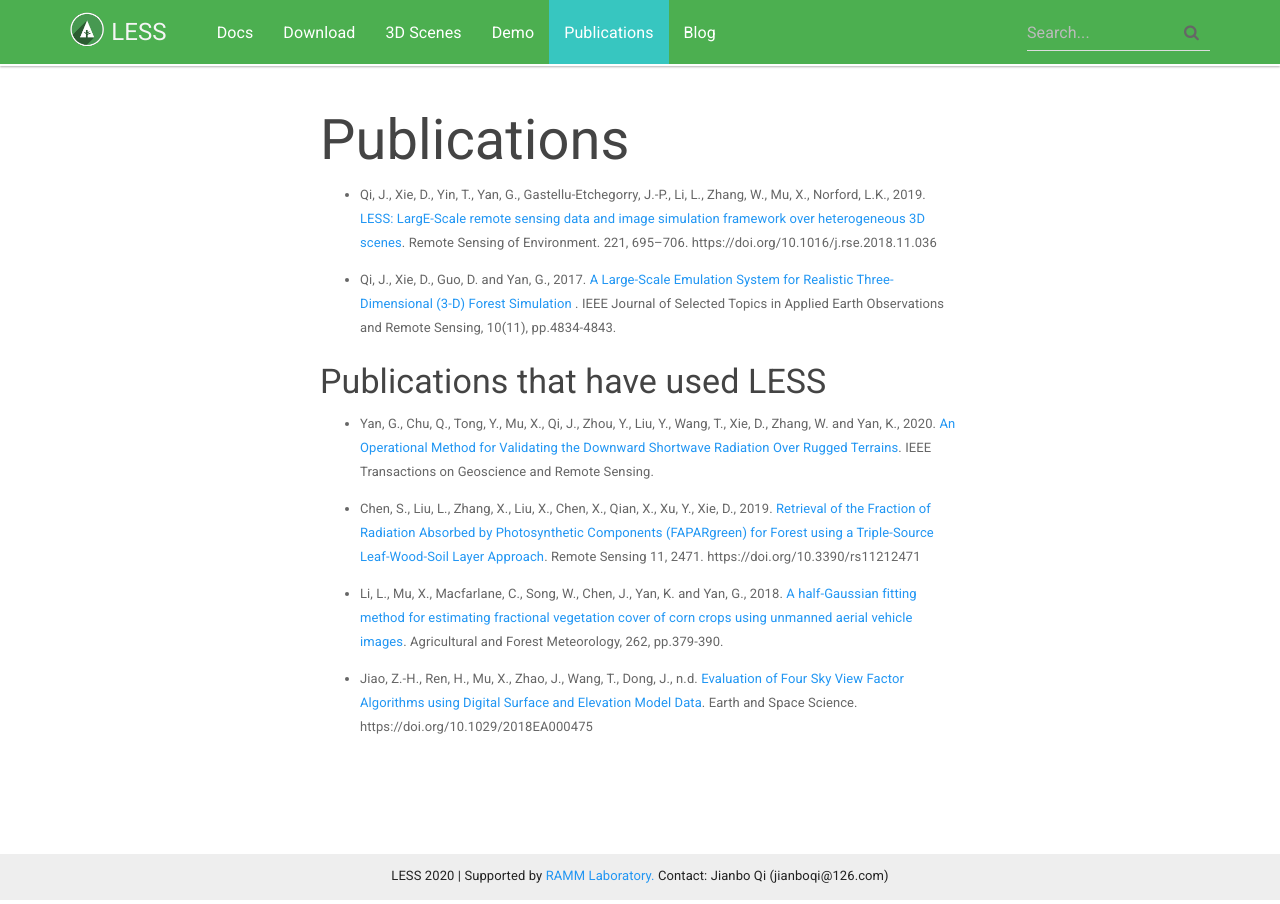
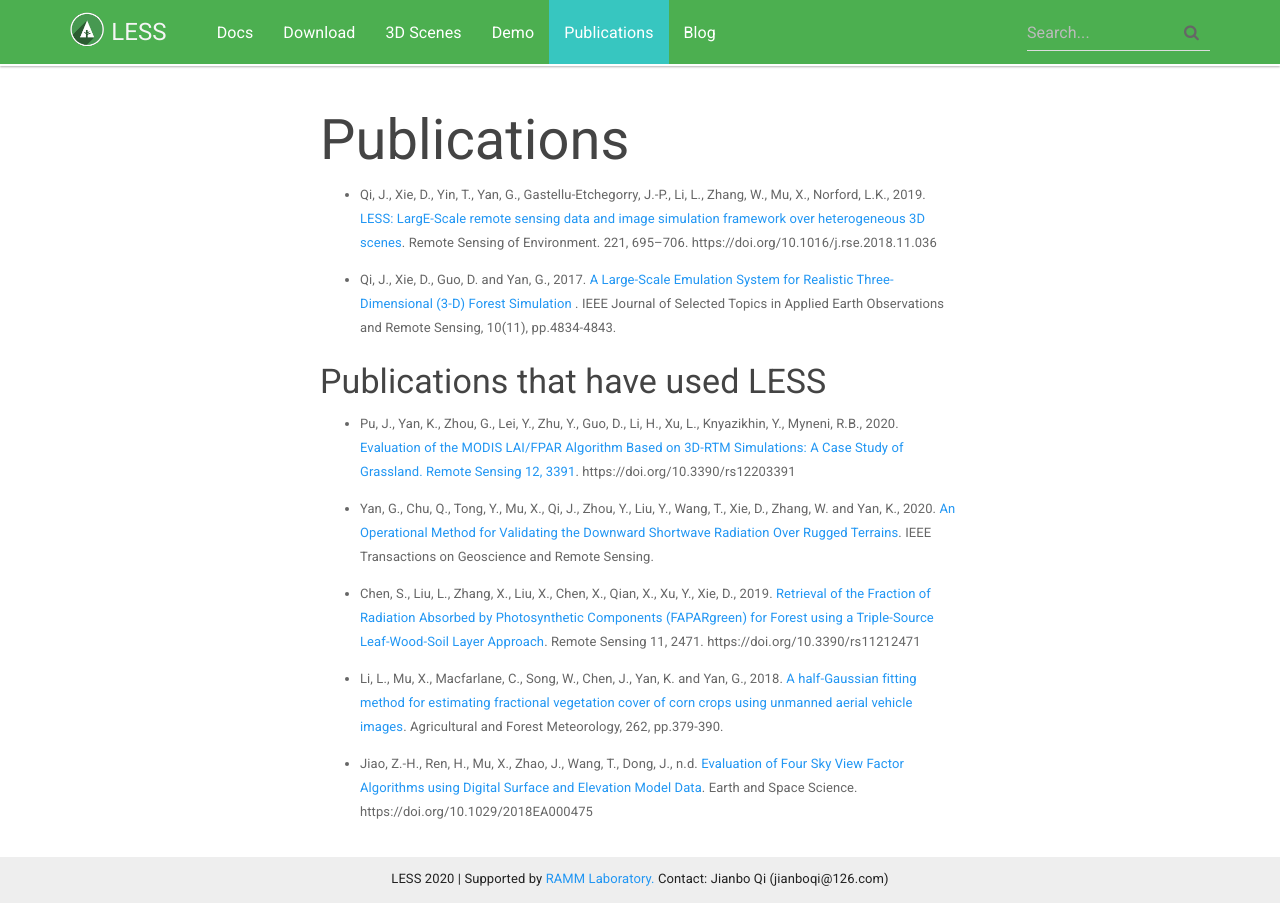
Before and after one commit to jianboqi/jianboqi.github.io, a Jekyll site: the page built from publications.md, in a window 1280 px wide. Built offline with Jekyll 4.4.1, drawn with Linux system fonts in a browser that asks for light colours; nearby versions of some CDN libraries.

Commit message:
Update publications.md

```diff
--- a/publications.md
+++ b/publications.md
@@ -11,6 +11,8 @@
 
 ### Publications that have used LESS
 
+* Pu, J., Yan, K., Zhou, G., Lei, Y., Zhu, Y., Guo, D., Li, H., Xu, L., Knyazikhin, Y., Myneni, R.B., 2020. [Evaluation of the MODIS LAI/FPAR Algorithm Based on 3D-RTM Simulations: A Case Study of Grassland. Remote Sensing 12, 3391](https://www.mdpi.com/2072-4292/12/20/3391). https://doi.org/10.3390/rs12203391
+
 * Yan, G., Chu, Q., Tong, Y., Mu, X., Qi, J., Zhou, Y., Liu, Y., Wang, T., Xie, D., Zhang, W. and Yan, K., 2020. [An Operational Method for Validating the Downward Shortwave Radiation Over Rugged Terrains](https://ieeexplore.ieee.org/abstract/document/9102394). IEEE Transactions on Geoscience and Remote Sensing.
 
 * Chen, S., Liu, L., Zhang, X., Liu, X., Chen, X., Qian, X., Xu, Y., Xie, D., 2019. [Retrieval of the Fraction of Radiation Absorbed by Photosynthetic Components (FAPARgreen) for Forest using a Triple-Source Leaf-Wood-Soil Layer Approach](https://www.mdpi.com/2072-4292/11/21/2471). Remote Sensing 11, 2471. https://doi.org/10.3390/rs11212471
```
